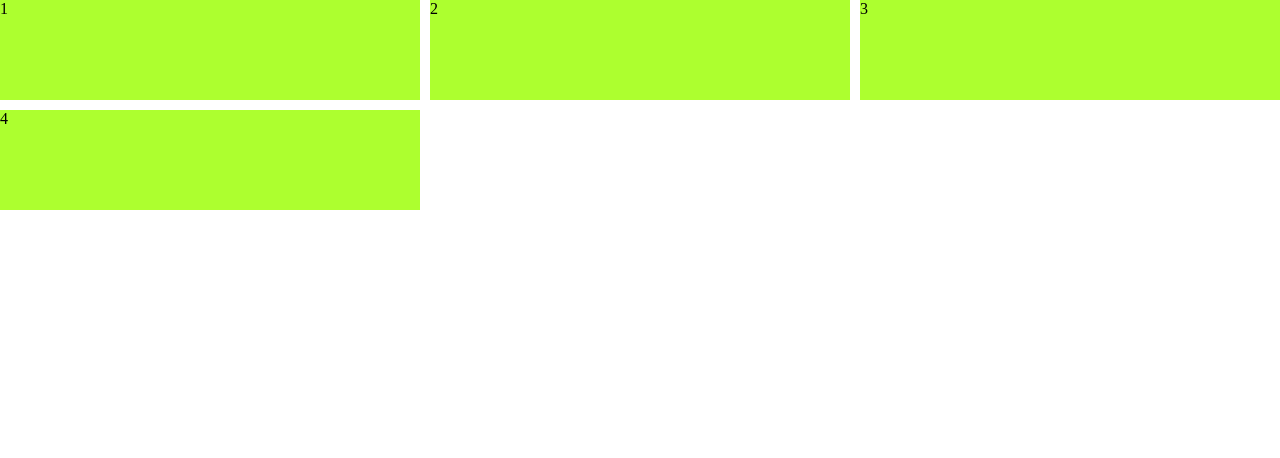
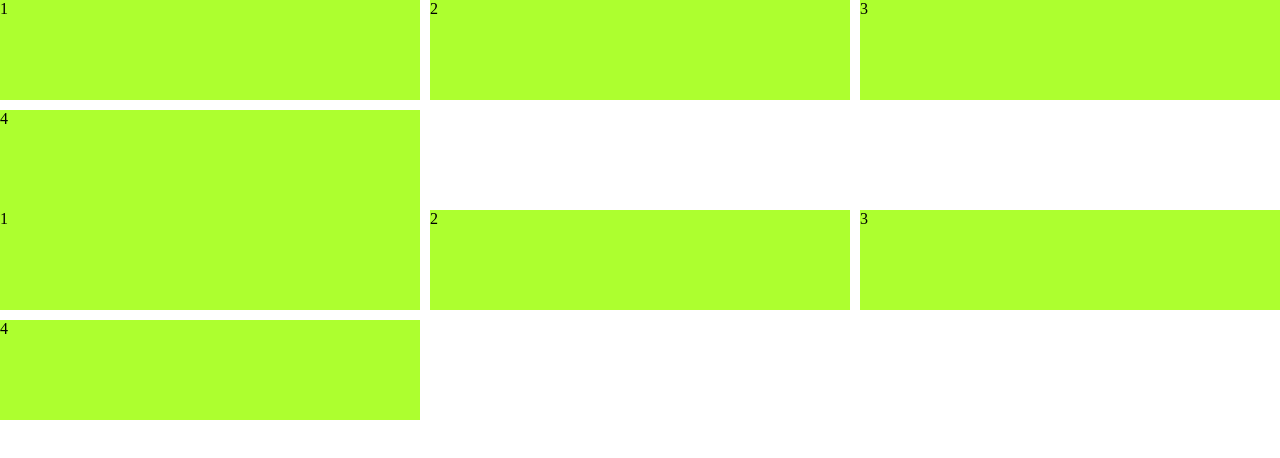
Before and after one commit to developermickey/Grid-Learning, a plain HTML site: page index.html in a window 1280 px wide. Drawn offline with Linux system fonts and the light colour scheme.

Commit message:
I have added New Code

```diff
--- a/index.html
+++ b/index.html
@@ -18,6 +18,14 @@
 
     </div>
 
+    <div class="grid-container">
+        <div class="grid-item">1</div>
+        <div class="grid-item">2</div>
+        <div class="grid-item">3</div>
+        <div class="grid-item">4</div>
+
+    </div>
+
 </body>
 
 </html>
```
